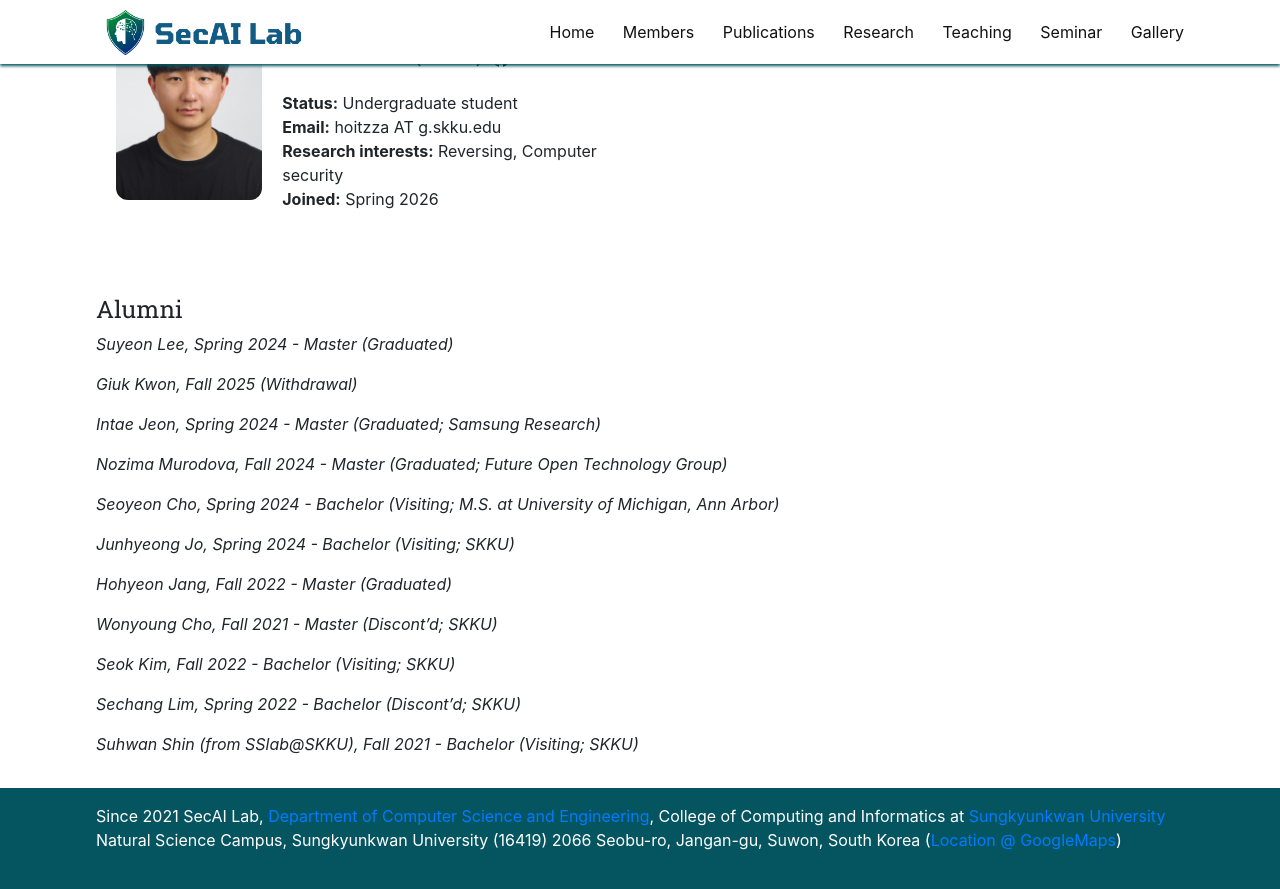
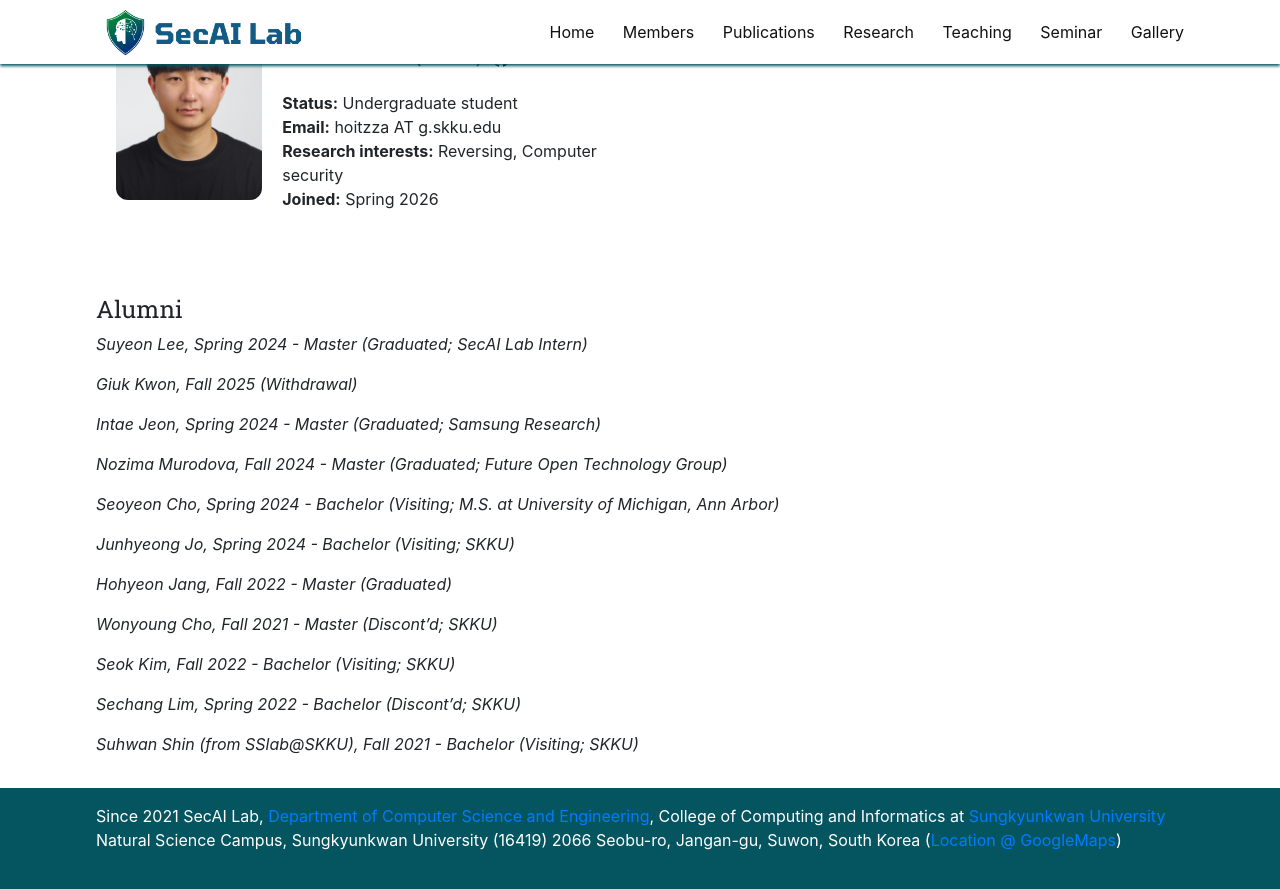
Before and after one commit to SecAI-Lab/secai-lab.github.io, a Jekyll site: the page built from pages/members.md, in a window 1280 px wide and 900 px high, scrolled down 2238 px. Shown: the top 889 px of the window. Built offline with Jekyll 4.4.1, drawn with Linux system fonts in a browser that asks for light colours; nearby versions of some CDN libraries.

Commit message:
Update alumni_members.yml

```diff
--- a/_data/alumni_members.yml
+++ b/_data/alumni_members.yml
@@ -1,4 +1,4 @@
-- name: Suyeon Lee, Spring 2024 - Master (Graduated)
+- name: Suyeon Lee, Spring 2024 - Master (Graduated; SecAI Lab Intern)
 - name: Giuk Kwon, Fall 2025 (Withdrawal)
 - name: Intae Jeon, Spring 2024 - Master (Graduated; Samsung Research)
 - name: Nozima Murodova, Fall 2024 - Master (Graduated; Future Open Technology Group)
```
